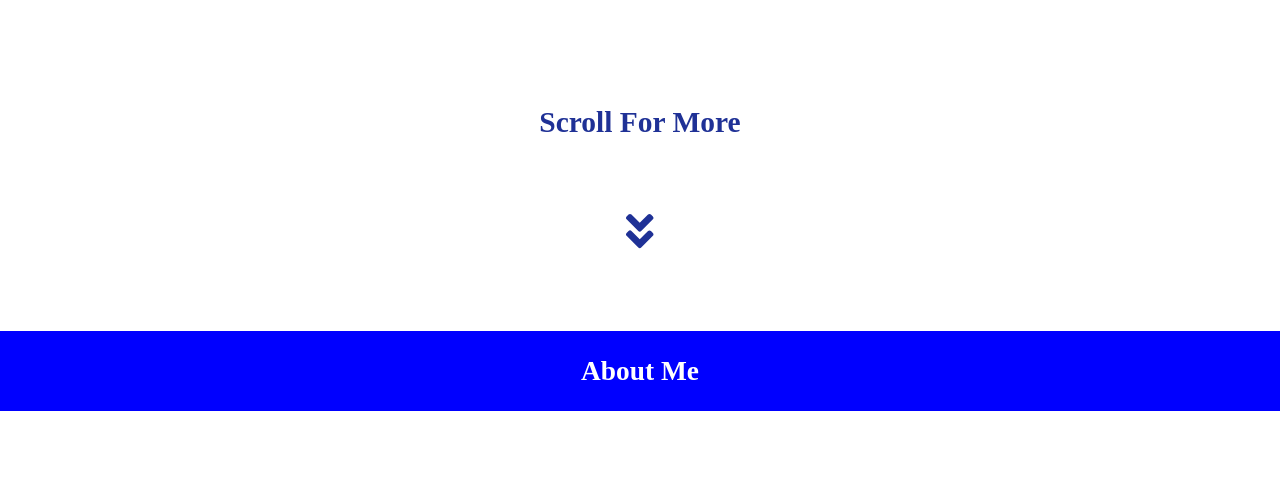
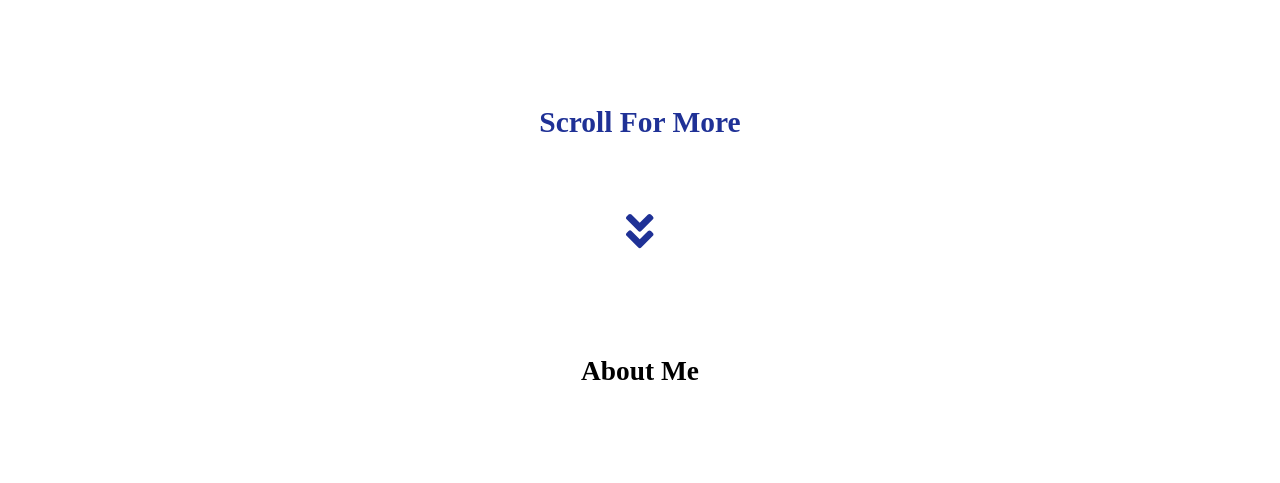
Before and after one commit to joabtorreys/my-portfolio, a plain HTML site: page index.html in a window 1280 px wide. Shown: the part 469-952 px from the top of the page. Drawn offline with nearby package versions, Linux system fonts and the light colour scheme.

Commit message:
took out the blue in all the title

```diff
--- a/style.css
+++ b/style.css
@@ -81,9 +81,9 @@ body {
 .about_title {
   grid-column: 1/7;
   grid-row: 1/3;
-  background-color: blue;
+  background-color: white;
   font-size: 3rem;
-  color: white;
+  color: black;
   display: flex;
   justify-content: center;
   align-items: center;
```
